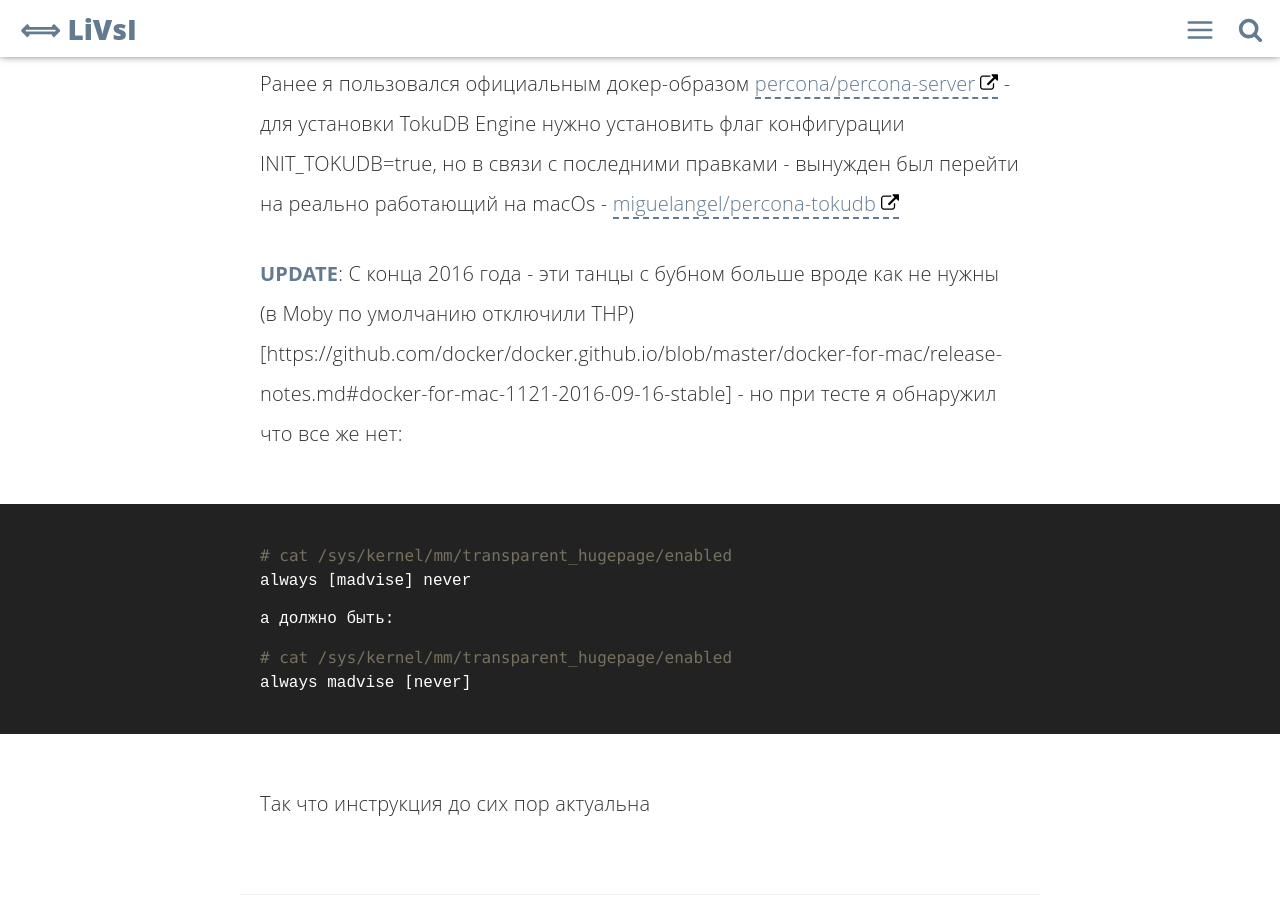
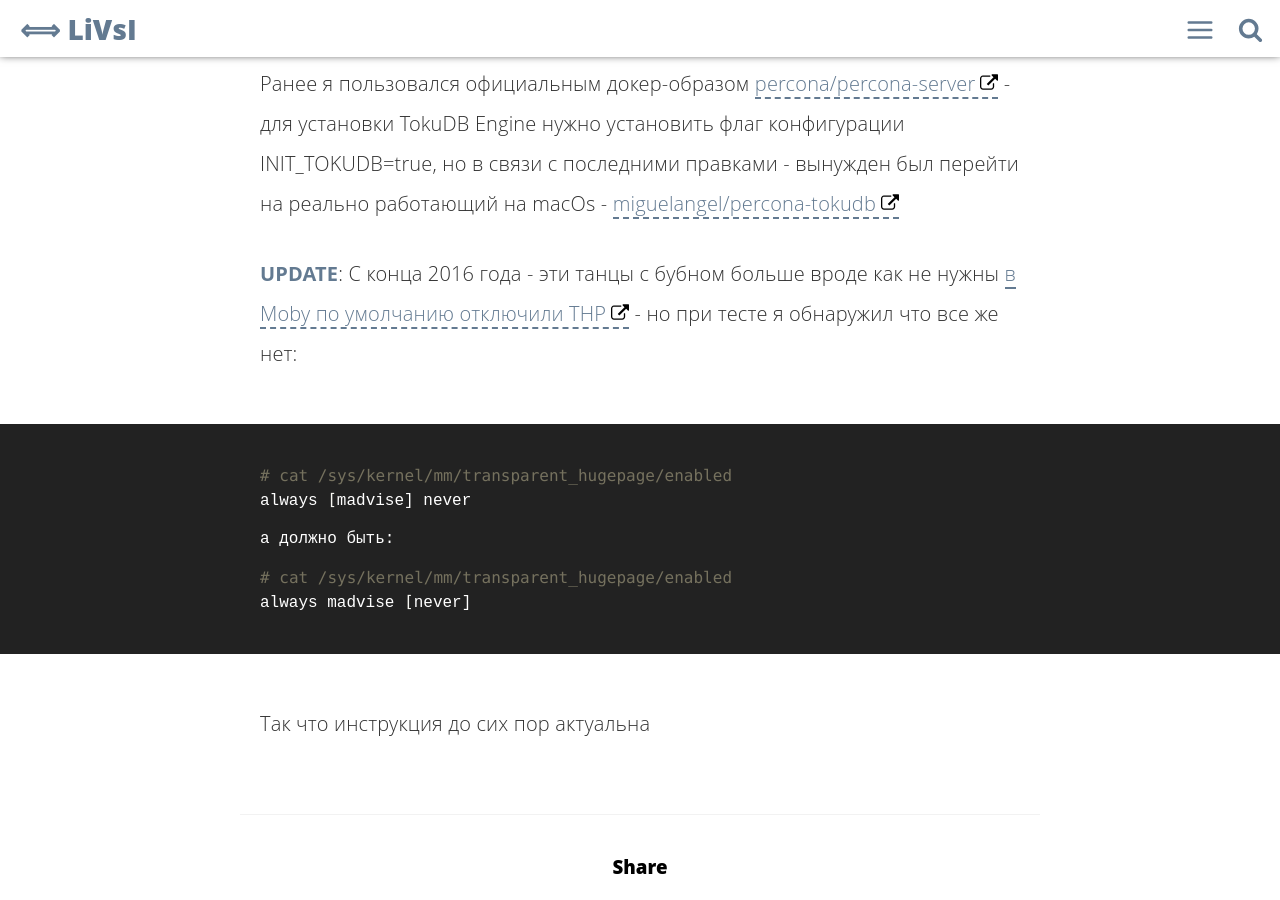
Before and after one commit to livsi/livsi.github.com, a Jekyll site: the page built from _posts/2016-09-14-tokudb-в-docker-for-mac.md, in a window 1280 px wide and 900 px high, scrolled down 1206 px. Built offline with Jekyll 4.4.1, drawn with Linux system fonts in a browser that asks for light colours; comment, search, counter and statistics services are not loaded.

Commit message:
fix link

```diff
--- a/_posts/2016-09-14-tokudb-в-docker-for-mac.md
+++ b/_posts/2016-09-14-tokudb-в-docker-for-mac.md
@@ -29,7 +29,7 @@ cat /sys/kernel/mm/transparent_hugepage/enabled
 для установки TokuDB Enginе нужно установить флаг конфигурации INIT_TOKUDB=true, но в связи с последними правками -
 вынужден был перейти на реально работающий на macOs - [miguelangel/percona-tokudb](https://hub.docker.com/r/miguelangel/percona-tokudb/)
 
-**UPDATE**: С конца 2016 года - эти танцы с бубном больше вроде как не нужны (в Moby по умолчанию отключили THP)[https://github.com/docker/docker.github.io/blob/master/docker-for-mac/release-notes.md#docker-for-mac-1121-2016-09-16-stable] - но при тесте я обнаружил что все же нет:
+**UPDATE**: С конца 2016 года - эти танцы с бубном больше вроде как не нужны [в Moby по умолчанию отключили THP](https://github.com/docker/docker.github.io/blob/master/docker-for-mac/release-notes.md#docker-for-mac-1121-2016-09-16-stable) - но при тесте я обнаружил что все же нет:
 
 {% highlight bash %}
 # cat /sys/kernel/mm/transparent_hugepage/enabled
```
